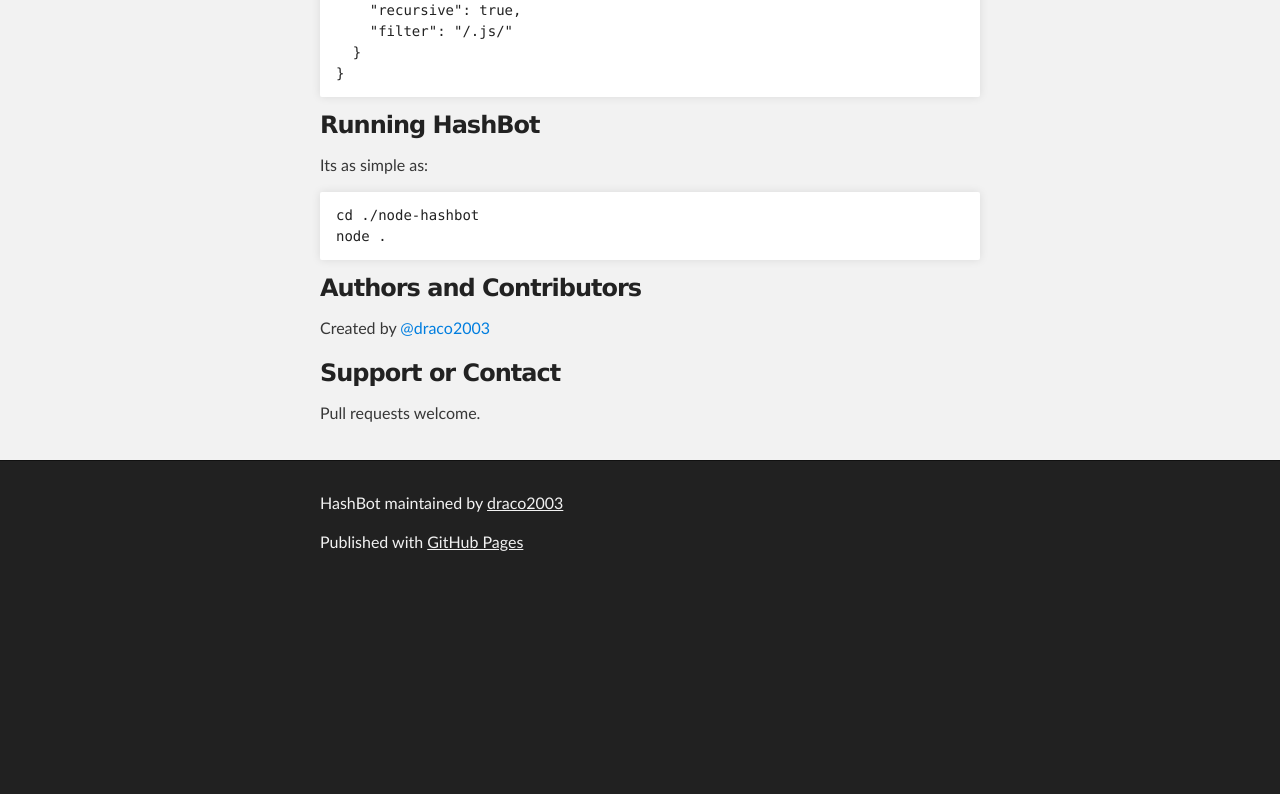
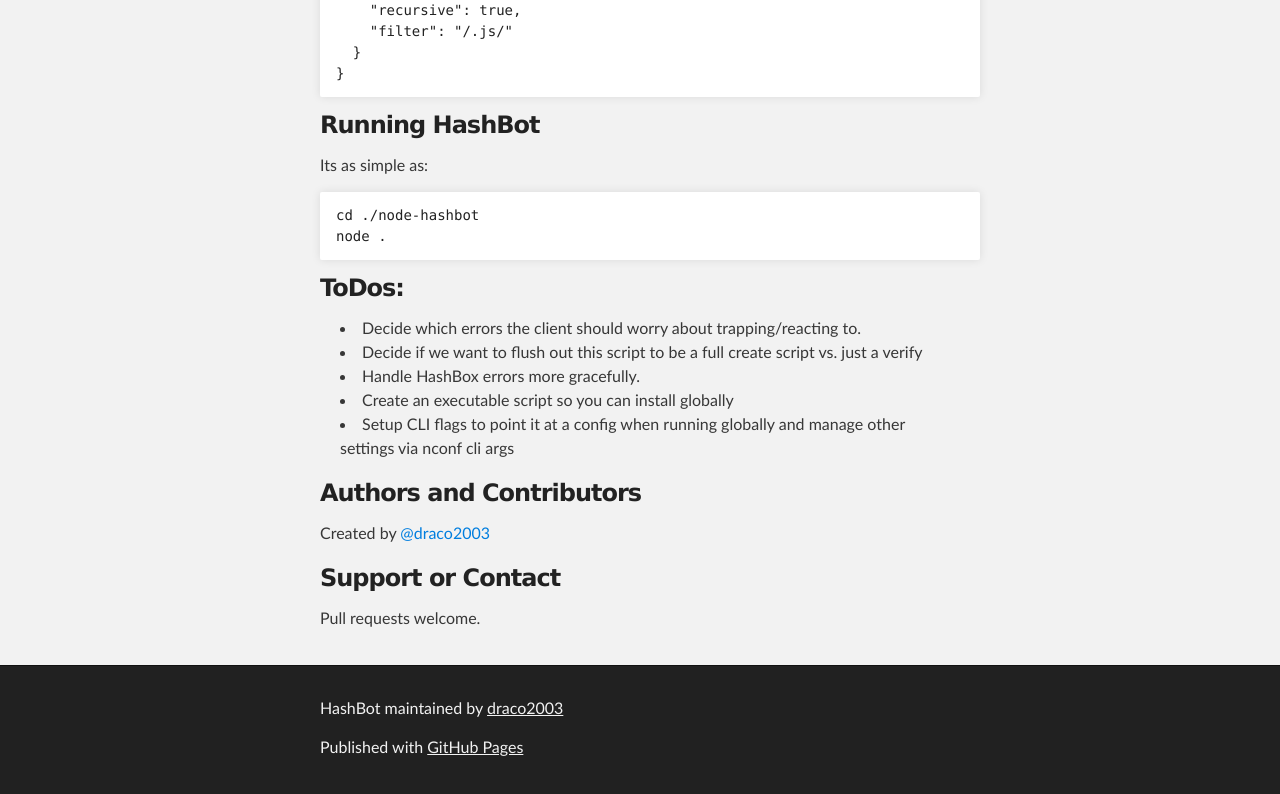
Before and after one commit to draco2003/node-hashbot, a plain HTML site: page index.html in a window 1280 px wide. Shown: the part 975-1769 px from the top of the page. Before the commit the page ends 1564 px from the top, so only its background shows below. Drawn offline with Linux system fonts and the light colour scheme.

Commit message:
Create gh-pages branch via GitHub

```diff
--- a/index.html
+++ b/index.html
@@ -83,6 +83,15 @@
 </code></pre>
 
 <h3>
+<a name="todos" class="anchor" href="#todos"><span class="octicon octicon-link"></span></a>ToDos:</h3>
+
+<ul>
+<li>Decide which errors the client should worry about trapping/reacting to.</li>
+<li>Decide if we want to flush out this script to be a full create script vs. just a verify</li>
+<li>Handle HashBox errors more gracefully.</li>
+<li>Create an executable script so you can install globally</li>
+<li>Setup CLI flags to point it at a config when running globally and manage other settings via nconf cli args </li>
+</ul><h3>
 <a name="authors-and-contributors" class="anchor" href="#authors-and-contributors"><span class="octicon octicon-link"></span></a>Authors and Contributors</h3>
 
 <p>Created by <a href="https://github.com/draco2003" class="user-mention">@draco2003</a> </p>
```
Also changed, not shown: params.json (+1 -1 lines).
